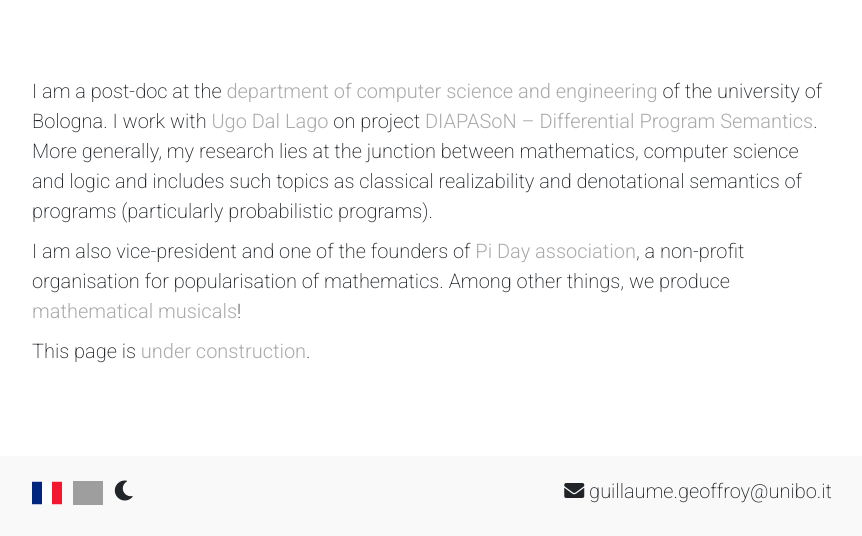
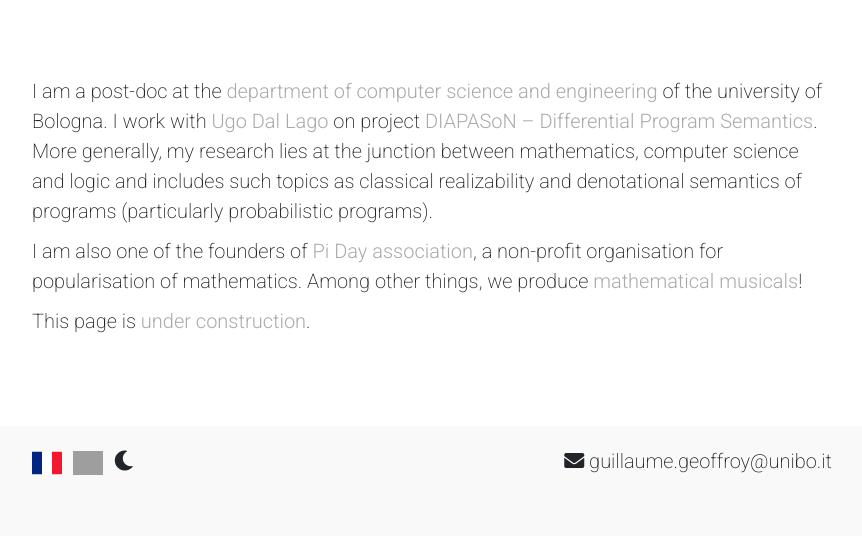
Before and after one commit to guillaume-geoffroy/geoffroy.re, a Jekyll site: the page built from en/index.md, in a window 1280 px wide, cut to the strip 364-900 px from the top of the page. Shown: the whole strip, without its empty margins (208-1070 px from the left). Built offline with Jekyll 4.4.1, drawn with Linux system fonts in a browser that asks for light colours; nearby versions of some CDN libraries; grey boxes are pictures that could not be loaded.

Commit message:
MAJ page accueil

```diff
--- a/en/index.md
+++ b/en/index.md
@@ -7,6 +7,6 @@ page: /
 
 I am a post-doc at the [department of computer science and engineering](https://www.cs.unibo.it) of the university of Bologna. I work with [Ugo Dal Lago](http://www.cs.unibo.it/~dallago/) on project [DIAPASoN -- Differential Program Semantics](https://site.unibo.it/diapason/). More generally, my research lies at the junction between mathematics, computer science and logic and includes such topics as classical realizability and denotational semantics of programs (particularly probabilistic programs).
 
-I am also vice-president and one of the founders of [Pi Day association](https://www.piday.fr), a non-profit organisation for popularisation of mathematics. Among other things, we produce [mathematical musicals](http://www.piday.fr/extraits-video-2017/)!
+I am also one of the founders of [Pi Day association](https://www.piday.fr), a non-profit organisation for popularisation of mathematics. Among other things, we produce [mathematical musicals](http://www.piday.fr/extraits-video-2017/)!
 
 This page is [under construction](https://www.lego.com/){:target="_blank"}.
```
Also changed, not shown: fr/index.md (+1 -1 lines).
